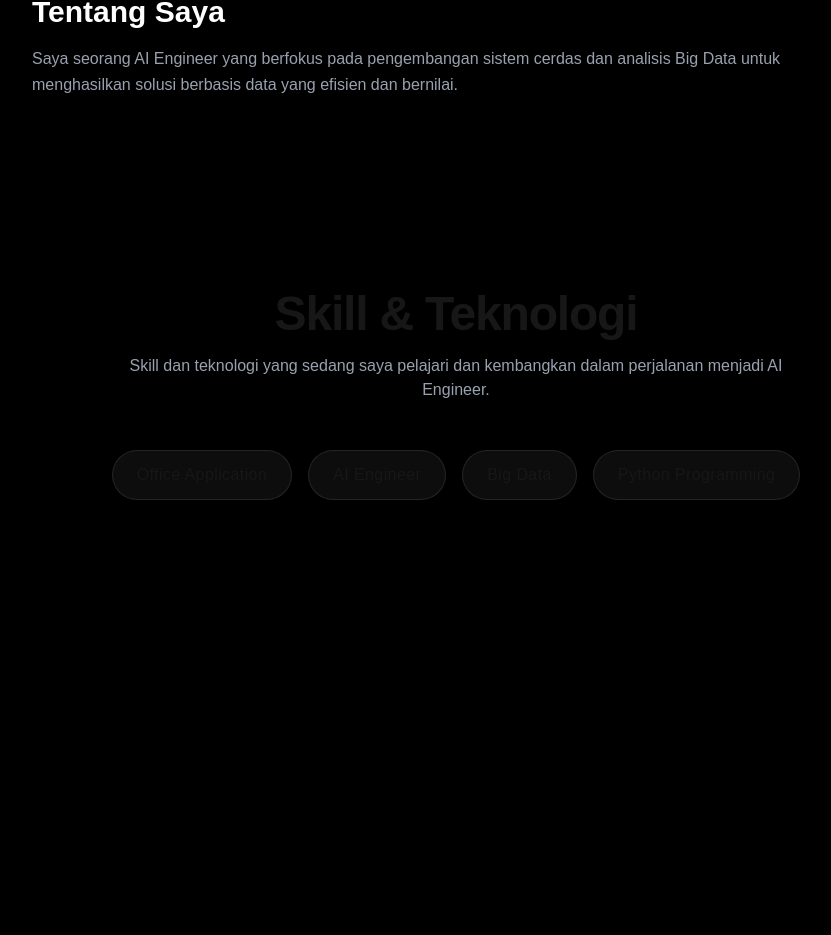
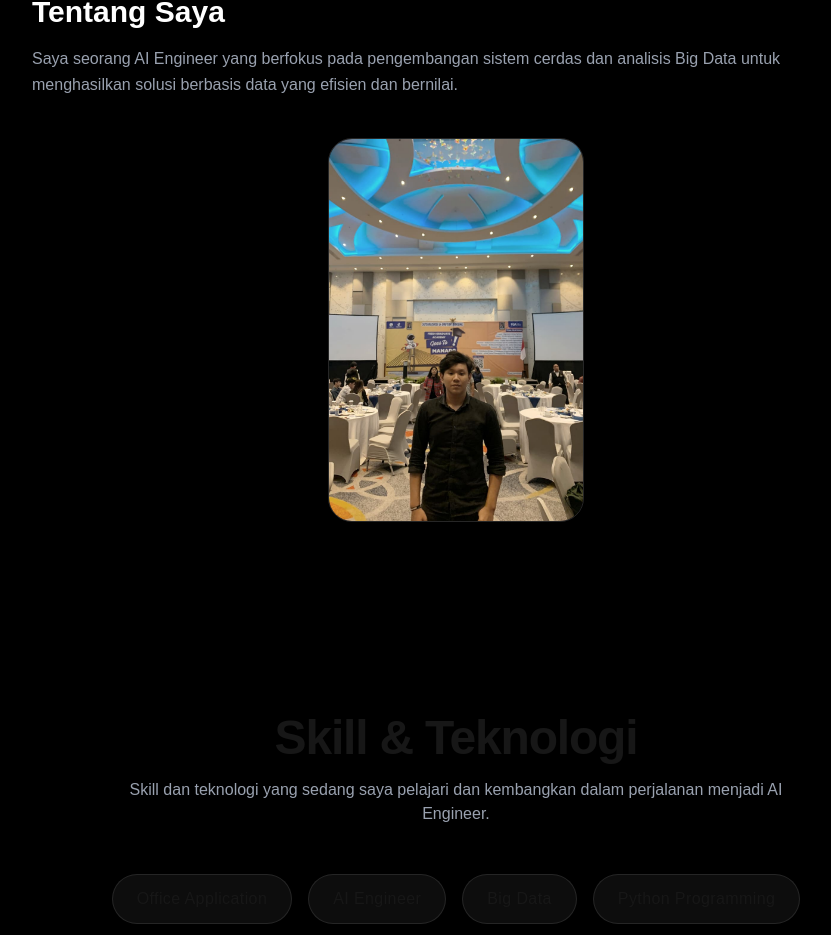
Before and after one commit to yehuda0231/ai-virtual-yehuda, a Next.js app: page / in a window 1280 px wide. Shown: the part 1572-2507 px from the top of the page, without its empty margins (184-1015 px from the left). Before the commit the page ends 2184 px from the top, so only its background shows below. Built offline with nearby package versions, Linux system fonts and the light colour scheme.

Commit message:
Update hero section and profile image layout

```diff
--- a/components/About.tsx
+++ b/components/About.tsx
@@ -1,10 +1,36 @@
+import Image from "next/image";
+
 export default function About() {
   return (
     <section className="py-20 max-w-4xl mx-auto px-6">
-        <h2 className="text-3xl font-bold text-white mb-4">Tentang Saya</h2>
+      {/* TITLE */}
+      <h2 className="text-3xl font-bold text-white mb-4">
+        Tentang Saya
+      </h2>
+
+      {/* DESC */}
       <p className="text-gray-400 leading-relaxed">
-        Saya seorang AI Engineer yang berfokus pada pengembangan sistem cerdas dan analisis Big Data untuk menghasilkan solusi berbasis data yang efisien dan bernilai.
+        Saya seorang AI Engineer yang berfokus pada pengembangan sistem cerdas
+        dan analisis Big Data untuk menghasilkan solusi berbasis data yang
+        efisien dan bernilai.
       </p>
+
+      {/* PORTRAIT IMAGE */}
+      <div className="mt-10 flex justify-center">
+        <div className="relative w-56 h-80 sm:w-64 sm:h-96 rounded-3xl overflow-hidden border border-white/15 shadow-2xl">
+          {/* Glow */}
+          <div className="absolute inset-0 bg-gradient-to-b from-blue-600/20 to-purple-600/20 blur-2xl" />
+
+          {/* Image */}
+          <Image
+            src="/about-portrait.jpeg" // ganti sesuai nama file
+            alt="Yehuda Yura Portrait"
+            fill
+            className="object-cover object-center"
+            priority
+          />
+        </div>
+      </div>
     </section>
   );
 }
```
Also changed, not shown: public/about-portrait.jpeg (added). Lines whose indentation alone changed are shown as unchanged.
